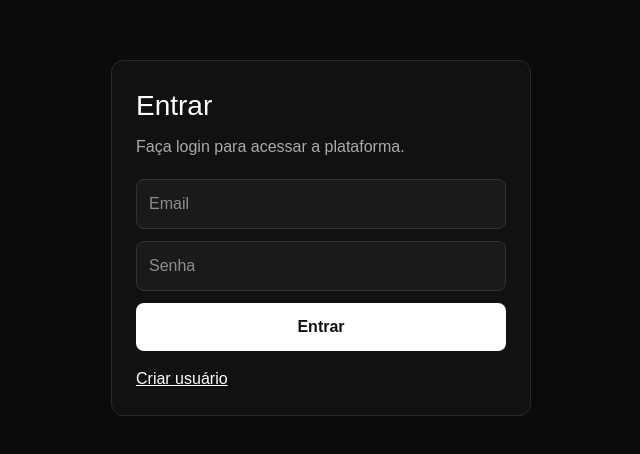
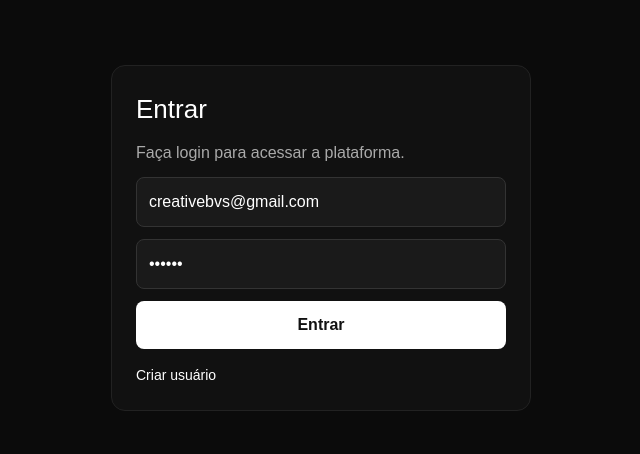
Before and after one commit to creativebvs/agencia-platform, a Next.js app: page /login in a window 1280 px wide. Shown: the part 162-616 px from the top of the page, without its empty margins (319-959 px from the left). Built offline with nearby package versions, Linux system fonts and the light colour scheme.

Commit message:
fix: padronizar login e sessao

```diff
--- a/src/app/api/auth/login/route.ts
+++ b/src/app/api/auth/login/route.ts
@@ -72,16 +72,16 @@ export async function POST(req: Request) {
       { status: 200 }
     );
 
-    const cookieConfig = {
+    const cookieOptions = {
       httpOnly: true,
       path: "/",
       sameSite: "lax" as const,
-      secure: process.env.NODE_ENV === "production",
+      secure: true,
       expires: expiresAt,
     };
 
-    response.cookies.set("creative_session", token, cookieConfig);
-    response.cookies.set("session", token, cookieConfig);
+    response.cookies.set("creative_session", token, cookieOptions);
+    response.cookies.set("session", token, cookieOptions);
 
     return response;
   } catch (error) {
--- a/src/app/api/auth/me/route.ts
+++ b/src/app/api/auth/me/route.ts
@@ -22,15 +22,8 @@ export async function GET() {
       where: { token },
       include: {
         user: {
-          select: {
-            id: true,
-            name: true,
-            email: true,
-            role: true,
-            clientId: true,
+          include: {
             client: true,
-            createdAt: true,
-            updatedAt: true,
           },
         },
       },
@@ -48,7 +41,17 @@ export async function GET() {
       return NextResponse.json(null, { status: 200 });
     }
 
-    return NextResponse.json(session.user, { status: 200 });
+    return NextResponse.json(
+      {
+        id: session.user.id,
+        name: session.user.name,
+        email: session.user.email,
+        role: session.user.role,
+        clientId: session.user.clientId,
+        client: session.user.client,
+      },
+      { status: 200 }
+    );
   } catch (error) {
     console.error("Erro ao buscar usuário atual:", error);
     return NextResponse.json(null, { status: 200 });
--- a/src/app/login/page.tsx
+++ b/src/app/login/page.tsx
@@ -1,156 +1,139 @@
 "use client";
 
 import { useState } from "react";
+import Link from "next/link";
 import { useRouter } from "next/navigation";
 
 export default function LoginPage() {
   const router = useRouter();
 
-  const [form, setForm] = useState({
-    email: "",
-    password: "",
-  });
+  const [email, setEmail] = useState("creativebvs@gmail.com");
+  const [password, setPassword] = useState("123456");
+  const [loading, setLoading] = useState(false);
 
-  const [submitting, setSubmitting] = useState(false);
-
-  async function handleSubmit(event: React.FormEvent<HTMLFormElement>) {
+  async function handleLogin(event: React.FormEvent<HTMLFormElement>) {
     event.preventDefault();
 
-    if (!form.email.trim() || !form.password) {
-      alert("Preencha email e senha.");
-      return;
-    }
+    try {
+      setLoading(true);
 
-    try {
-      setSubmitting(true);
-
-      const response = await fetch("/api/auth/login", {
+      const res = await fetch("/api/auth/login", {
         method: "POST",
         headers: {
           "Content-Type": "application/json",
         },
-        body: JSON.stringify(form),
+        credentials: "include",
+        cache: "no-store",
+        body: JSON.stringify({
+          email,
+          password,
+        }),
       });
 
-      const data = await response.json();
+      const data = await res.json();
 
-      if (!response.ok) {
-        throw new Error(data?.message || "Erro ao fazer login.");
+      if (!res.ok) {
+        alert(data.message || "Erro ao fazer login.");
+        return;
       }
 
-      router.replace("/");
+      router.replace("/dashboard");
       router.refresh();
     } catch (error) {
-      console.error(error);
-      alert(error instanceof Error ? error.message : "Erro ao fazer login.");
+      console.error("Erro ao fazer login:", error);
+      alert("Erro ao fazer login.");
     } finally {
-      setSubmitting(false);
+      setLoading(false);
     }
   }
 
   return (
-    <main style={mainStyle}>
-      <div style={cardStyle}>
+    <main style={pageStyle}>
+      <form onSubmit={handleLogin} style={cardStyle}>
         <h1 style={titleStyle}>Entrar</h1>
-        <p style={subtitleStyle}>
-          Faça login para acessar a plataforma.
-        </p>
 
-        <form onSubmit={handleSubmit} style={formStyle}>
+        <p style={subtitleStyle}>Faça login para acessar a plataforma.</p>
+
         <input
           type="email"
           placeholder="Email"
-            value={form.email}
-            onChange={(e) =>
-              setForm((current) => ({
-                ...current,
-                email: e.target.value,
-              }))
-            }
+          value={email}
+          onChange={(event) => setEmail(event.target.value)}
           style={inputStyle}
         />
 
         <input
           type="password"
           placeholder="Senha"
-            value={form.password}
-            onChange={(e) =>
-              setForm((current) => ({
-                ...current,
-                password: e.target.value,
-              }))
-            }
+          value={password}
+          onChange={(event) => setPassword(event.target.value)}
           style={inputStyle}
         />
 
-          <button type="submit" disabled={submitting} style={buttonStyle}>
-            {submitting ? "Entrando..." : "Entrar"}
+        <button type="submit" disabled={loading} style={buttonStyle}>
+          {loading ? "Entrando..." : "Entrar"}
         </button>
+
+        <Link href="/register" style={linkStyle}>
+          Criar usuário
+        </Link>
       </form>
-
-        <a href="/register" style={linkStyle}>
-          Criar usuário
-        </a>
-      </div>
     </main>
   );
 }
 
-const mainStyle: React.CSSProperties = {
+const pageStyle: React.CSSProperties = {
   minHeight: "100vh",
+  background: "#0b0b0b",
+  color: "#fff",
   display: "flex",
   alignItems: "center",
   justifyContent: "center",
-  background: "#0b0b0b",
-  padding: 24,
 };
 
 const cardStyle: React.CSSProperties = {
   width: "100%",
   maxWidth: 420,
   background: "#111",
-  border: "1px solid #2a2a2a",
-  borderRadius: 12,
+  border: "1px solid #222",
+  borderRadius: 14,
   padding: 24,
-  color: "#fff",
+  display: "flex",
+  flexDirection: "column",
+  gap: 12,
 };
 
 const titleStyle: React.CSSProperties = {
-  fontSize: 28,
-  marginBottom: 8,
+  margin: 0,
+  fontSize: 26,
 };
 
 const subtitleStyle: React.CSSProperties = {
+  marginTop: 0,
   color: "#aaa",
-  marginBottom: 20,
-};
-
-const formStyle: React.CSSProperties = {
-  display: "grid",
-  gap: 12,
 };
 
 const inputStyle: React.CSSProperties = {
+  background: "#1a1a1a",
+  border: "1px solid #333",
+  color: "#fff",
   padding: 12,
   borderRadius: 8,
-  border: "1px solid #333",
-  background: "#1a1a1a",
-  color: "#fff",
+  outline: "none",
 };
 
 const buttonStyle: React.CSSProperties = {
-  padding: "12px 16px",
-  borderRadius: 8,
-  border: "none",
   background: "#fff",
   color: "#111",
+  border: "none",
+  padding: 12,
+  borderRadius: 8,
   fontWeight: "bold",
   cursor: "pointer",
 };
 
 const linkStyle: React.CSSProperties = {
-  display: "inline-block",
-  marginTop: 16,
   color: "#fff",
-  textDecoration: "underline",
+  fontSize: 14,
+  marginTop: 4,
 };
--- a/src/hooks/useCurrentUser.ts
+++ b/src/hooks/useCurrentUser.ts
@@ -3,59 +3,70 @@
 import { useEffect, useState } from "react";
 import { useRouter } from "next/navigation";
 
+type Role = "admin" | "creative" | "client";
+
+type Client = {
+  id: string;
+  name: string;
+};
+
 type CurrentUser = {
   id: string;
   name: string;
   email: string;
-  role: "admin" | "creative" | "client";
-  client?: {
-    id: string;
-    name: string;
-  } | null;
+  role: Role;
+  clientId?: string | null;
+  client?: Client | null;
 };
 
-export function useCurrentUser(options?: { redirectToLogin?: boolean }) {
+type UseCurrentUserOptions = {
+  redirectToLogin?: boolean;
+};
+
+export function useCurrentUser(options: UseCurrentUserOptions = {}) {
+  const { redirectToLogin = false } = options;
+
+  const router = useRouter();
+
   const [user, setUser] = useState<CurrentUser | null>(null);
   const [loading, setLoading] = useState(true);
-  const router = useRouter();
 
   useEffect(() => {
-    let mounted = true;
+    let active = true;
 
     async function loadUser() {
       try {
-        const response = await fetch("/api/auth/me", {
+        const res = await fetch("/api/auth/me", {
+          method: "GET",
+          credentials: "include",
           cache: "no-store",
         });
 
-        if (!response.ok) {
-          if (options?.redirectToLogin) {
+        const data = await res.json();
+
+        if (!active) return;
+
+        if (data && data.id) {
+          setUser(data);
+        } else {
+          setUser(null);
+
+          if (redirectToLogin) {
             router.replace("/login");
           }
-
-          if (mounted) {
-            setUser(null);
-            setLoading(false);
-          }
-
-          return;
-        }
-
-        const data = await response.json();
-
-        if (mounted) {
-          setUser(data);
-          setLoading(false);
         }
       } catch (error) {
-        console.error("Erro ao carregar usuário:", error);
+        console.error("Erro ao carregar usuário atual:", error);
 
-        if (options?.redirectToLogin) {
+        if (!active) return;
+
+        setUser(null);
+
+        if (redirectToLogin) {
           router.replace("/login");
         }
-
-        if (mounted) {
-          setUser(null);
+      } finally {
+        if (active) {
           setLoading(false);
         }
       }
@@ -64,9 +75,12 @@ export function useCurrentUser(options?: { redirectToLogin?: boolean }) {
     loadUser();
 
     return () => {
-      mounted = false;
+      active = false;
     };
-  }, [options?.redirectToLogin, router]);
+  }, [redirectToLogin, router]);
 
-  return { user, loading };
+  return {
+    user,
+    loading,
+  };
 }
```
Lines whose indentation alone changed are shown as unchanged.
